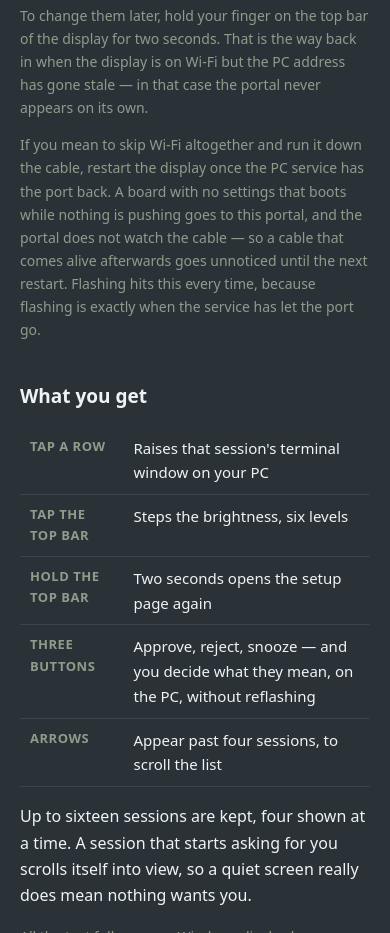
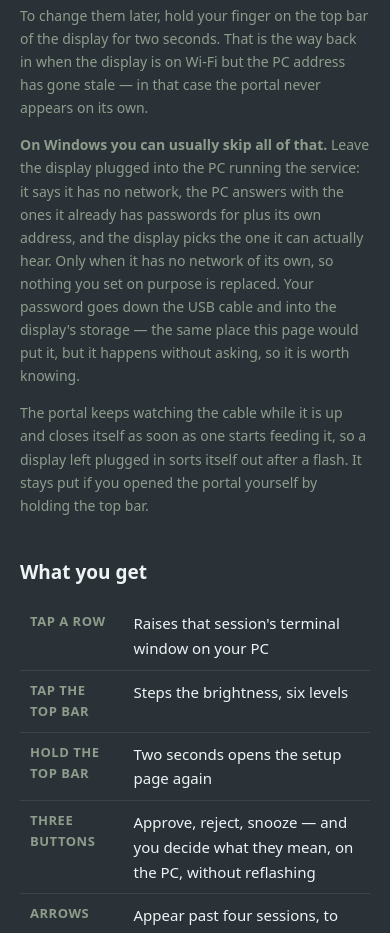
Before and after one commit to dimitrihilverda/claude-sessions-monitor, a plain HTML site: page web/index.html in a window 390 px wide. Shown: the part 1760-2693 px from the top of the page. Drawn offline with Linux system fonts and the light colour scheme.

Commit message:
Write down what the cable can do about Wi-Fi now
The warning about a board stranded in its portal describes a thing that no
longer happens: the portal watches the cable and closes itself. Replaced with
what it does instead, and with the Windows shortcut past the phone entirely.

Co-Authored-By: Claude Opus 5 (1M context) <noreply@anthropic.com>

```diff
--- a/web/index.html
+++ b/web/index.html
@@ -127,12 +127,18 @@
     has gone stale &mdash; in that case the portal never appears on its own.
   </p>
   <p class="note">
-    If you mean to skip Wi-Fi altogether and run it down the cable, restart the
-    display once the PC service has the port back. A board with no settings that
-    boots while nothing is pushing goes to this portal, and the portal does not
-    watch the cable &mdash; so a cable that comes alive afterwards goes unnoticed
-    until the next restart. Flashing hits this every time, because flashing is
-    exactly when the service has let the port go.
+    <strong>On Windows you can usually skip all of that.</strong> Leave the display
+    plugged into the PC running the service: it says it has no network, the PC
+    answers with the ones it already has passwords for plus its own address, and
+    the display picks the one it can actually hear. Only when it has no network of
+    its own, so nothing you set on purpose is replaced. Your password goes down the
+    USB cable and into the display's storage &mdash; the same place this page would
+    put it, but it happens without asking, so it is worth knowing.
+  </p>
+  <p class="note">
+    The portal keeps watching the cable while it is up and closes itself as soon as
+    one starts feeding it, so a display left plugged in sorts itself out after a
+    flash. It stays put if you opened the portal yourself by holding the top bar.
   </p>
 
   <h2>What you get</h2>
```
Also changed, not shown: 1 other file.
